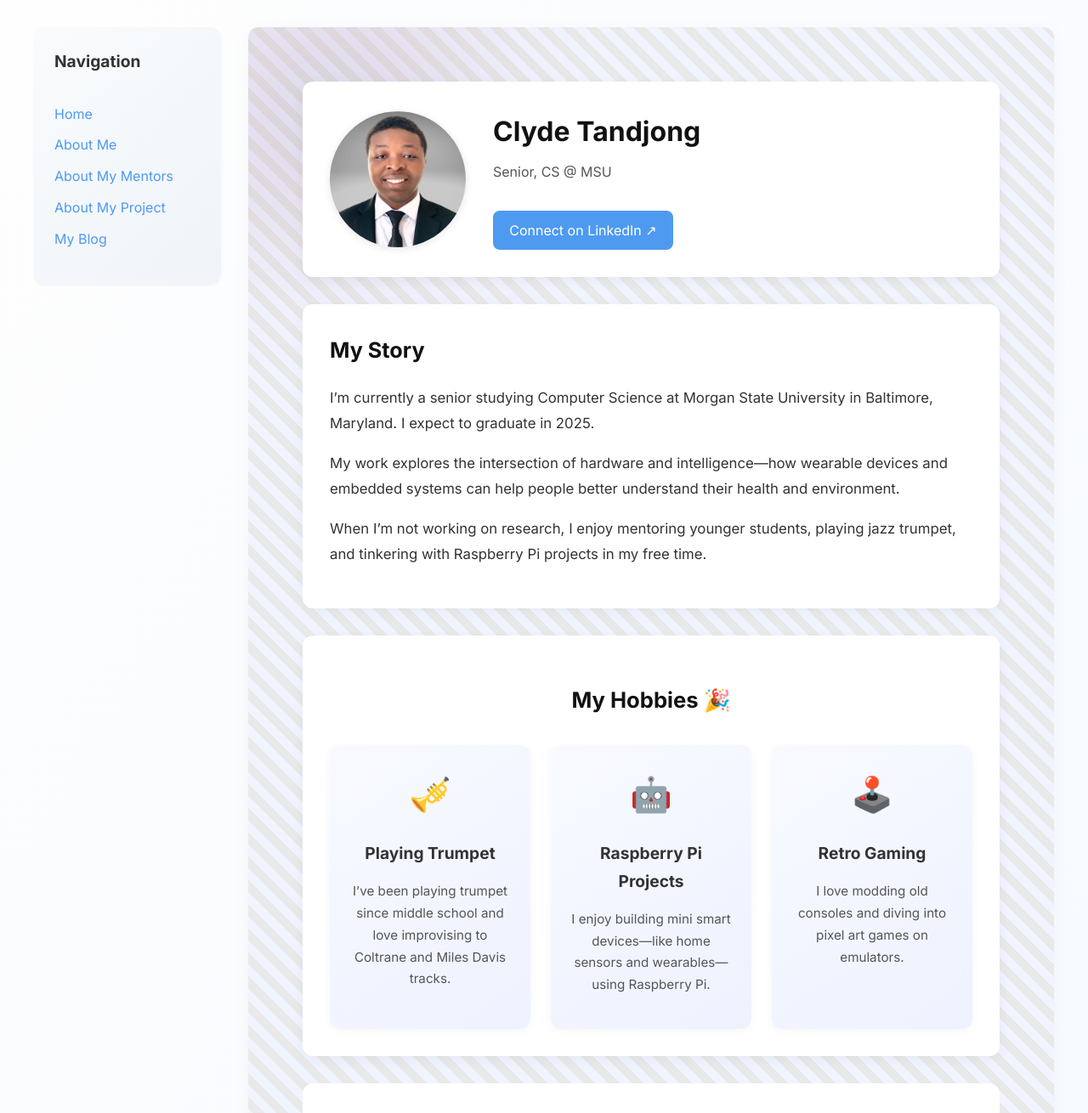
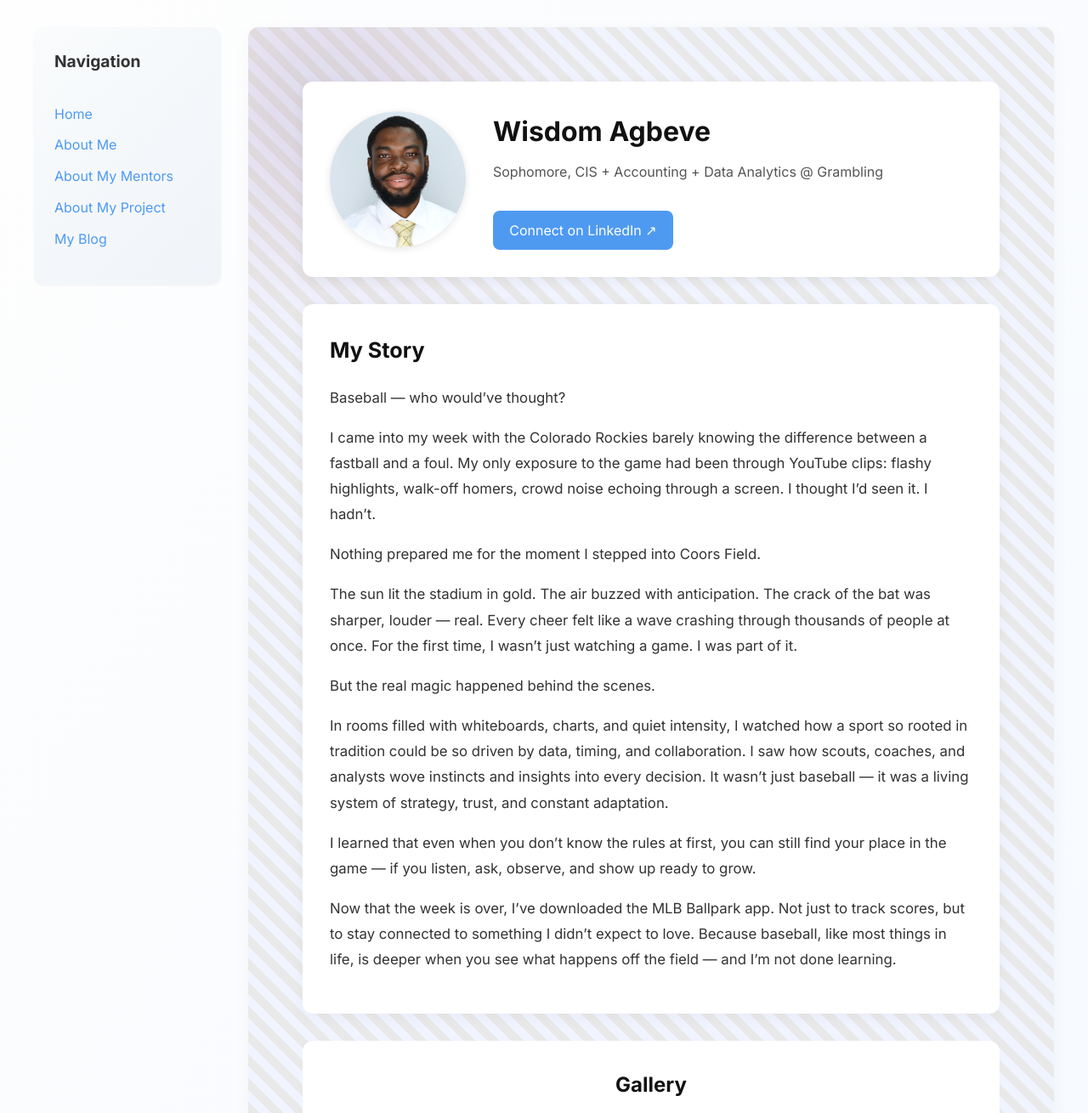
Before and after one commit to wagbeve/wagbeve.github.io, a Jekyll site: the page built from pages/about-me.md, in a window 1280 px wide and 1400 px high, cut to the strip 0-1310 px from the top of the window. Shown: the whole strip at 85% size. Built offline with Jekyll 4.4.1, drawn with Linux system fonts in a browser that asks for light colours.

Commit message:
Update about-me.md

```diff
--- a/pages/about-me.md
+++ b/pages/about-me.md
@@ -4,27 +4,26 @@ title: About Me
 permalink: /about-me.html
 
 about:
-  name: Clyde Tandjong
-  role: Senior, CS @ MSU
-  image: /assets/images/me.jpeg
-  linkedin: https://www.linkedin.com/in/clyde-tandjong-7a3ab0150/
+  name: Wisdom Agbeve
+  role: Sophomore, CIS + Accounting + Data Analytics @ Grambling
+  image: assets/images/blahhh.jpg
+  linkedin: https://www.linkedin.com/in/wisdom-agbeve/
   bio: |
-    I’m currently a senior studying Computer Science at Morgan State University in Baltimore, Maryland. I expect to graduate in 2025.
+    Baseball — who would’ve thought?
 
-    My work explores the intersection of hardware and intelligence—how wearable devices and embedded systems can help people better understand their health and environment.
+    I came into my week with the Colorado Rockies barely knowing the difference between a fastball and a foul. My only exposure to the game had been through YouTube clips: flashy highlights, walk-off homers, crowd noise echoing through a screen. I thought I’d seen it. I hadn’t.
 
-    When I’m not working on research, I enjoy mentoring younger students, playing jazz trumpet, and tinkering with Raspberry Pi projects in my free time.
+    Nothing prepared me for the moment I stepped into Coors Field.
 
-  hobbies:
-    - icon: 🎺
-      title: Playing Trumpet
-      description: I’ve been playing trumpet since middle school and love improvising to Coltrane and Miles Davis tracks.
-    - icon: 🤖
-      title: Raspberry Pi Projects
-      description: I enjoy building mini smart devices—like home sensors and wearables—using Raspberry Pi.
-    - icon: 🕹️
-      title: Retro Gaming
-      description: I love modding old consoles and diving into pixel art games on emulators.
+    The sun lit the stadium in gold. The air buzzed with anticipation. The crack of the bat was sharper, louder — real. Every cheer felt like a wave crashing through thousands of people at once. For the first time, I wasn’t just watching a game. I was part of it.
+
+    But the real magic happened behind the scenes.
+
+    In rooms filled with whiteboards, charts, and quiet intensity, I watched how a sport so rooted in tradition could be so driven by data, timing, and collaboration. I saw how scouts, coaches, and analysts wove instincts and insights into every decision. It wasn’t just baseball — it was a living system of strategy, trust, and constant adaptation.
+
+    I learned that even when you don’t know the rules at first, you can still find your place in the game — if you listen, ask, observe, and show up ready to grow.
+
+    Now that the week is over, I’ve downloaded the MLB Ballpark app. Not just to track scores, but to stay connected to something I didn’t expect to love. Because baseball, like most things in life, is deeper when you see what happens off the field — and I’m not done learning.
 
   gallery:
     - image: /assets/images/me-guitar.png
```
